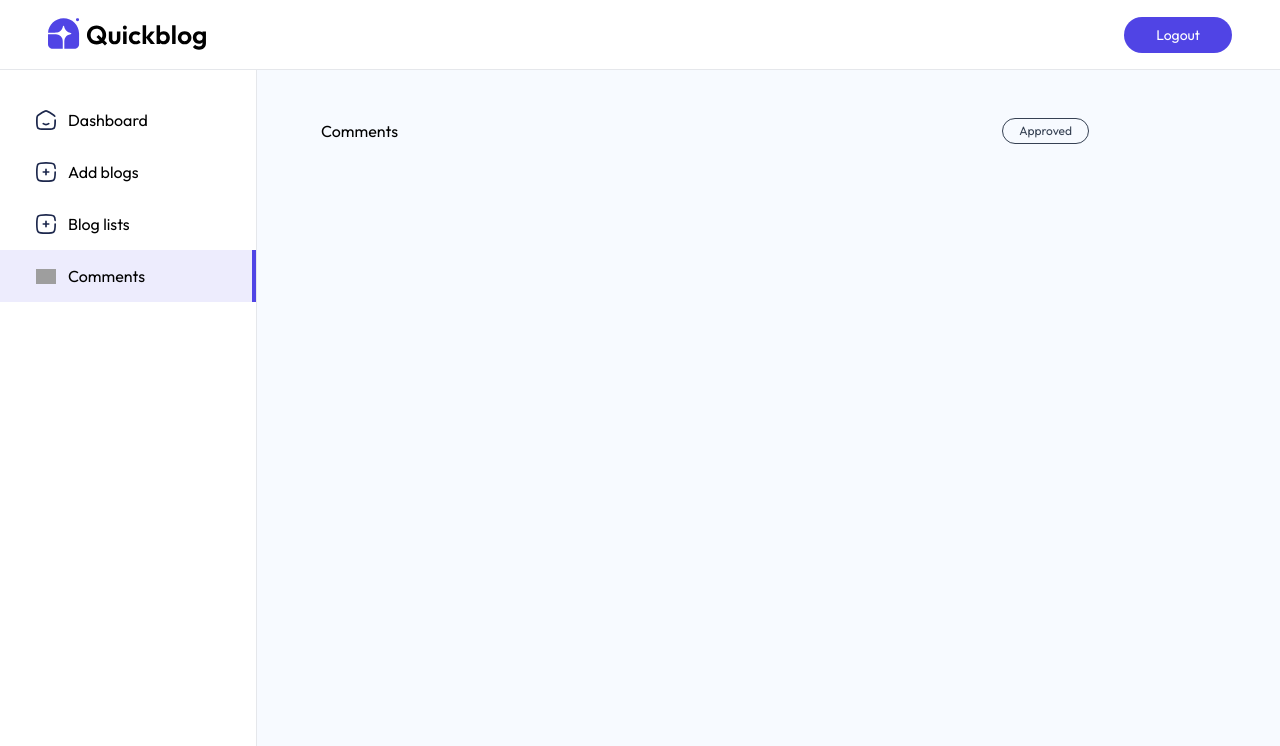
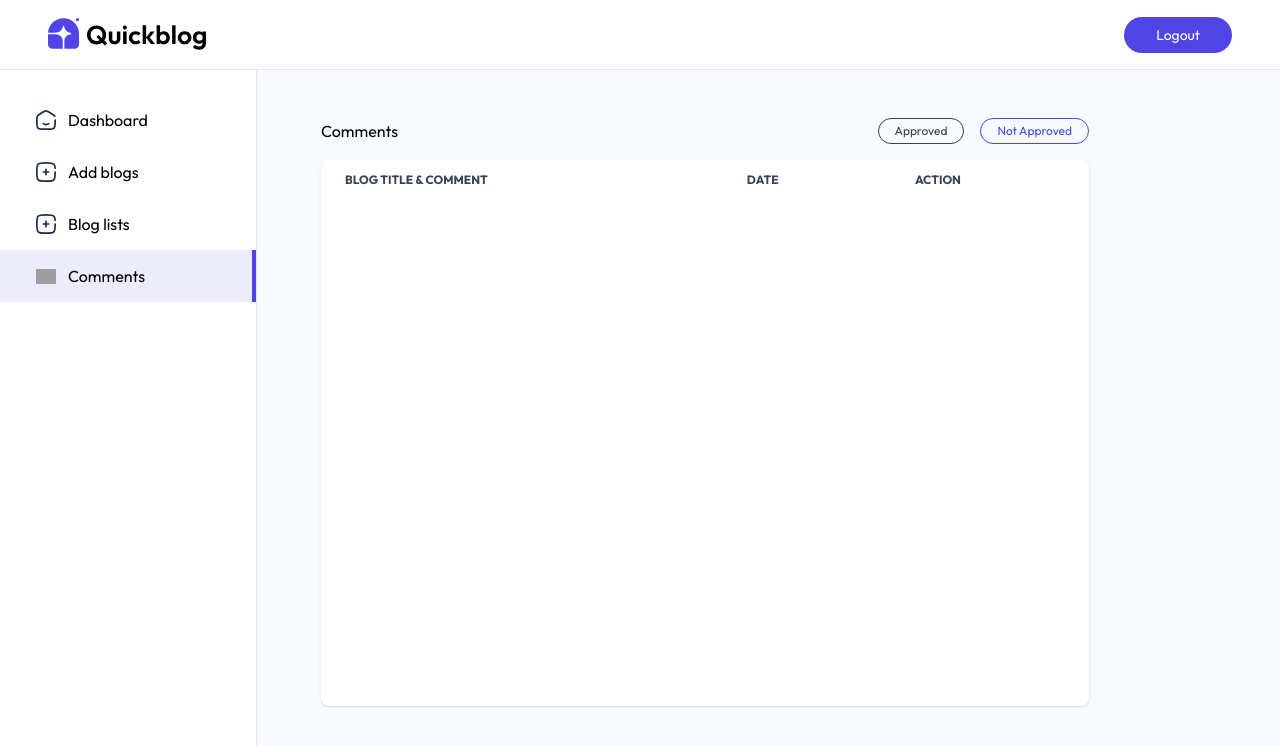
Before and after one commit to natitam1/QuickBlog-Natnael, a React (Vite) app in the folder client/: page /admin/comments in a window 1280 px wide. Shown: the top 746 px of the page. Built offline with nearby package versions, Linux system fonts and the light colour scheme; grey boxes are pictures that could not be loaded.

Commit message:
Add comment table

```diff
--- a/client/src/pages/admin/Comments.jsx
+++ b/client/src/pages/admin/Comments.jsx
@@ -17,13 +17,39 @@ const Comments = () => {
         <h1>Comments</h1>
         <div className="flex gap-4">
           <button
+            onClick={() => setFilter("Not Approved")}
             className={`shadow-custom-sm border rounded-full px-4 py-1 cursor-pointer text-xs ${
               filter === "Approved" ? "text-primary" : "text-gray-700"
             }`}
           >
             Approved
           </button>
+          <button
+            onClick={() => setFilter("Approved")}
+            className={`shadow-custom-sm border rounded-full px-4 py-1 cursor-pointer text-xs ${
+              filter === "Not Approved" ? "text-primary" : "text-gray-700"
+            }`}
+          >
+            Not Approved
+          </button>
         </div>
+      </div>
+      <div className="relative h-4/5 max-w-3xl overflow-x-auto mt-4 bg-white shadow rounded-lg scrollbar-hide">
+        <table className="w-full text-sm text-gray-500">
+          <thead className="text-xs text-gray-700 text-left uppercase">
+            <tr>
+              <th scope="col" className="px-6 py-3">
+                Blog Title & Comment
+              </th>
+              <th scope="col" className="px-6 py-3 max-sm:hidden">
+                Date
+              </th>
+              <th scope="col" className="px-6 py-3">
+                Action
+              </th>
+            </tr>
+          </thead>
+        </table>
       </div>
     </div>
   );
```
